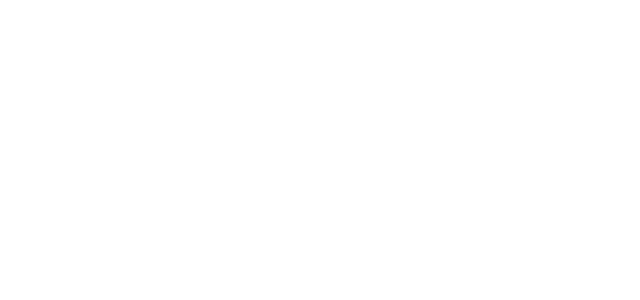
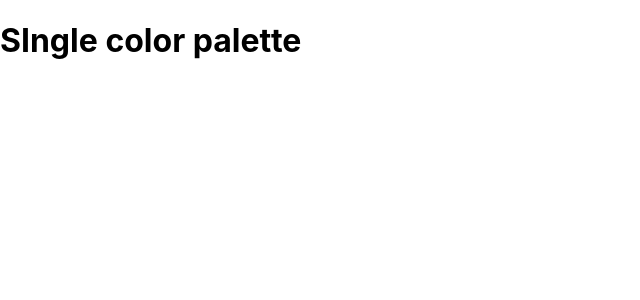
Before and after one commit to shaksham08/ReactMegaColorPallete, a React (Create React App) app: page /palette/flat-ui-colors-american/americanriver in a window 1280 px wide. Shown: the top 300 px of the page, without its empty margins (0-640 px from the left). Built offline with nearby package versions, Linux system fonts and the light colour scheme.

Commit message:
Adding changes

```diff
--- a/src/App.js
+++ b/src/App.js
@@ -2,6 +2,7 @@
 import Palette from "./Palette";
 import SeedColor from "./SeedColor";
 import PalleteList from "./PaletteList";
+import SingleColorPalette from "./SingleColorPalette";
 import { Switch, Route } from "react-router-dom";
 import { generatePalette } from "./colorHelper";
 
@@ -27,10 +28,18 @@
           />
         )}
       />
+      <Route
+        exact
+        path="/palette/:paletteId/:colorId"
+        render={(routerprops) => (
+          <SingleColorPalette
+            palette={generatePalette(
+              getSeedColor(routerprops.match.params.paletteId)
+            )}
+          />
+        )}
+      />
     </Switch>
-    // <div>
-    //   <Palette palette={generatePalette(SeedColor[4])} />
-    // </div>
   );
 }
 
--- a/src/ColorBox.js
+++ b/src/ColorBox.js
@@ -1,5 +1,6 @@
 import React, { Component } from "react";
 import { CopyToClipboard } from "react-copy-to-clipboard";
+import { Link } from "react-router-dom";
 import "./ColorBox.css";
 
 export default class ColorBox extends Component {
@@ -43,7 +44,12 @@
             </div>
             <button className="copy-button">Copy</button>
           </div>
-          <button className="see-more">More</button>
+          <Link
+            to={`/palette/${this.props.paletteId}/${this.props.id}`}
+            onClick={(e) => e.stopPropagation()}
+          >
+            <button className="see-more">More</button>
+          </Link>
         </div>
       </CopyToClipboard>
     );
--- a/src/Palette.js
+++ b/src/Palette.js
@@ -19,11 +19,17 @@
     this.setState({ format });
   }
   render() {
-    const { colors, paletteName, emoji } = this.props.palette;
+    const { colors, paletteName, emoji, id } = this.props.palette;
     const { level, format } = this.state;
 
     const colorBoxes = colors[level].map((color) => (
-      <ColorBox background={color[format]} name={color.name} key={color.id} />
+      <ColorBox
+        background={color[format]}
+        name={color.name}
+        key={color.id}
+        id={color.id}
+        paletteId={id}
+      />
     ));
     return (
       <div className="Palette">
--- /dev/null
+++ b/src/SingleColorPalette.js
@@ -0,0 +1,11 @@
+import React, { Component } from "react";
+
+export default class SingleColorPalette extends Component {
+  render() {
+    return (
+      <div>
+        <h1>SIngle color palette</h1>
+      </div>
+    );
+  }
+}
```
